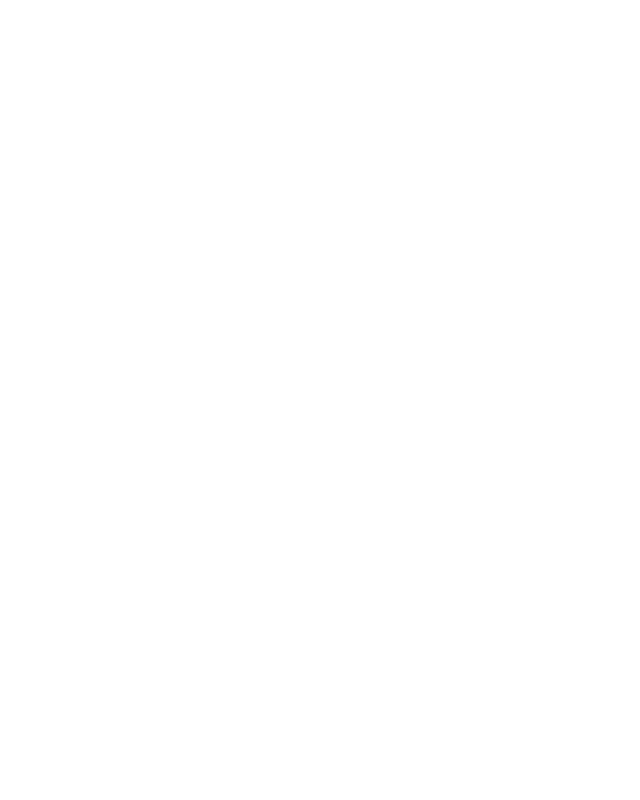
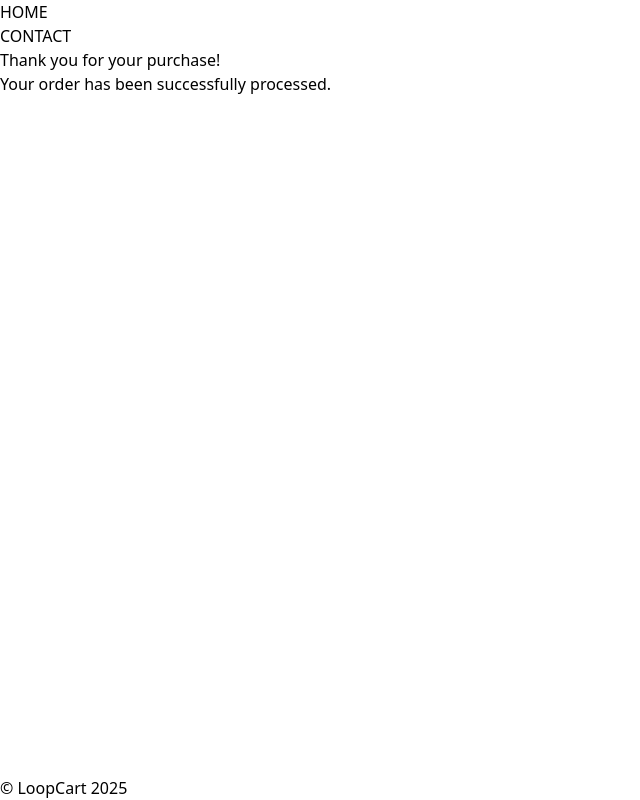
Before and after one commit to Maribsorensen/javascript-frameworks-ca, a React (Vite) app: page /success in a window 1280 px wide. Before the commit this address had no page. Shown: the whole page, without its empty margins (0-640 px from the left). Built offline with nearby package versions, Linux system fonts and the light colour scheme.

Commit message:
Feat: updated routes

```diff
--- a/src/App.tsx
+++ b/src/App.tsx
@@ -4,6 +4,7 @@
 import { HomePage } from './pages/HomePage'
 import { ProductPage } from './pages/ProductPage'
 import { CartPage } from './pages/CartPage'
+import { CheckoutSuccessPage } from './pages/CheckoutSuccessPage'
 
 function App() {
 
@@ -13,7 +14,8 @@
       <Route index element={<HomePage />} />
       <Route path="/product/:id" element={<ProductPage />} />
       <Route path="/cart" element={<CartPage />} />
-
+      <Route path="/success" element={<CheckoutSuccessPage />} />
+      <Route path="*" element={<h1>404 Not Found</h1>} />
       </Route>
     </Routes>
   )
--- /dev/null
+++ b/src/pages/CheckoutSuccessPage.tsx
@@ -0,0 +1,8 @@
+export function CheckoutSuccessPage() {
+  return (
+    <div>
+      <h1>Thank you for your purchase!</h1>
+      <p>Your order has been successfully processed.</p>
+    </div>
+  );
+}
```
Also changed, not shown: src/pages/CheckoutPage.tsx (deleted).
